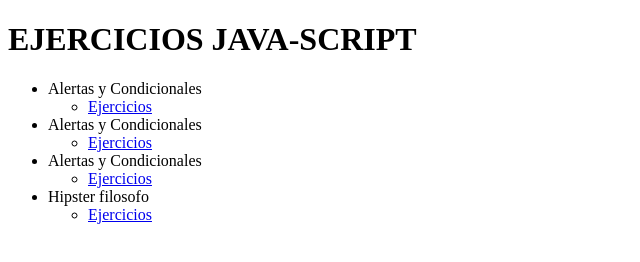
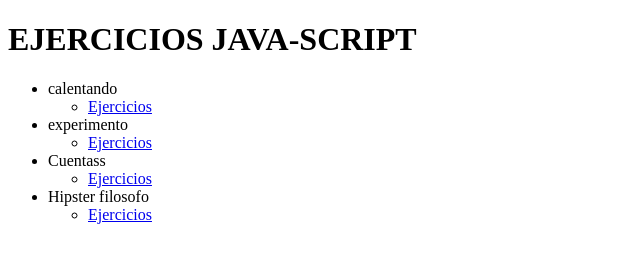
Before and after one commit to Lucas-Caronni/practica-java, a plain HTML site: page Clase 9/index.html in a window 1280 px wide. Shown: the whole page, without its empty margins (0-640 px from the left). Drawn offline with Linux system fonts and the light colour scheme.

Commit message:
Perdon, version final

```diff
--- a/Clase 9/index.html
+++ b/Clase 9/index.html
@@ -3,20 +3,20 @@
 <head>
     <meta charset="UTF-8">
     <meta name="viewport" content="width=device-width, initial-scale=1.0">
-    <title>index</title>
+    <title>El cerebro</title>
 </head>
 <body>
     <h1>EJERCICIOS JAVA-SCRIPT</h1>
     <ul>
-        <li>Alertas y Condicionales</li>
+        <li>calentando</li>
             <ul>
                 <li><a href="precalentando.html">Ejercicios</a></li>
             </ul>
-            <li>Alertas y Condicionales</li>
+            <li>experimento</li>
             <ul>
                 <li><a href="experimento.html">Ejercicios</a></li>
             </ul>
-            <li>Alertas y Condicionales</li>
+            <li>Cuentass</li>
             <ul>
                 <li><a href="cuentas.html">Ejercicios</a></li>
             </ul>
```
